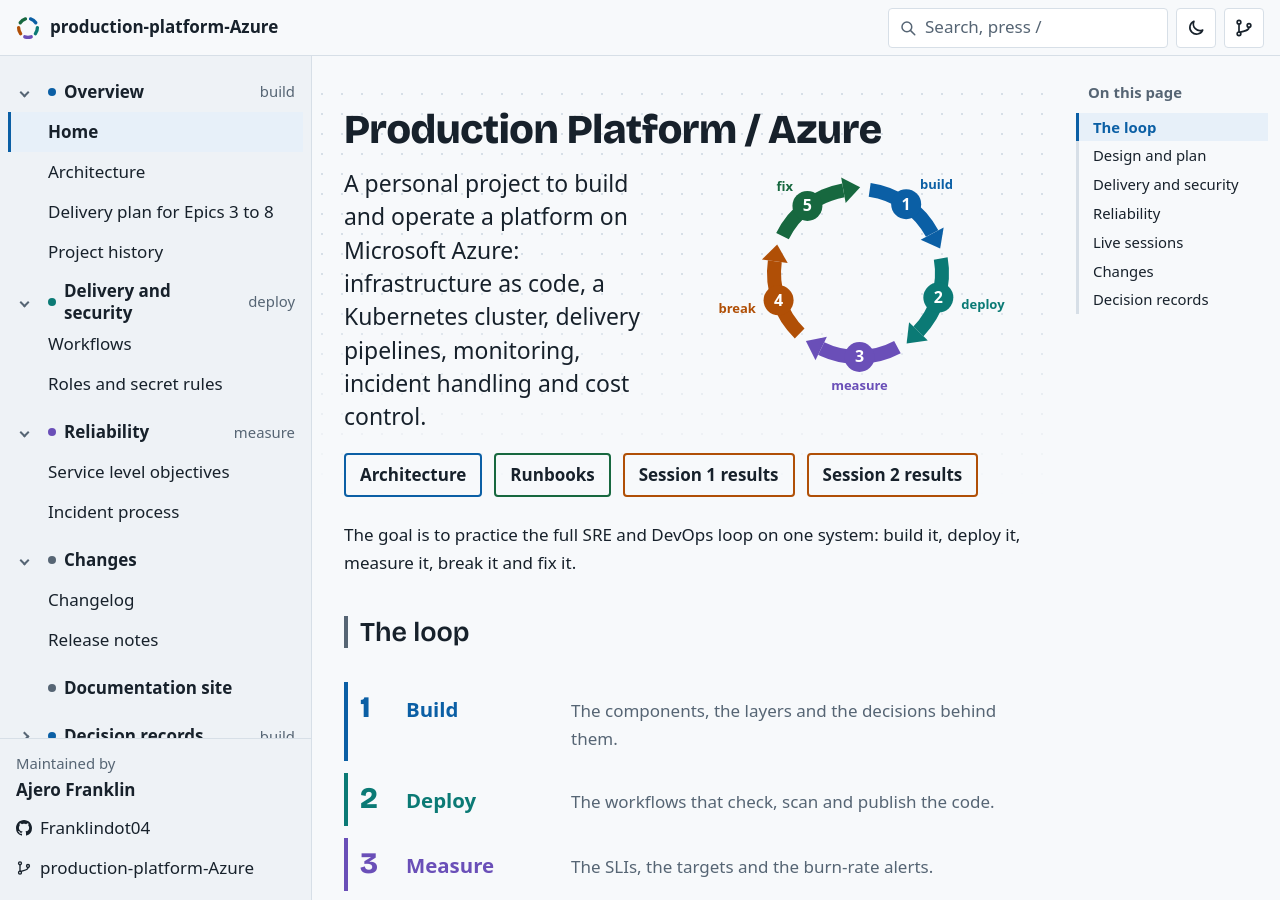
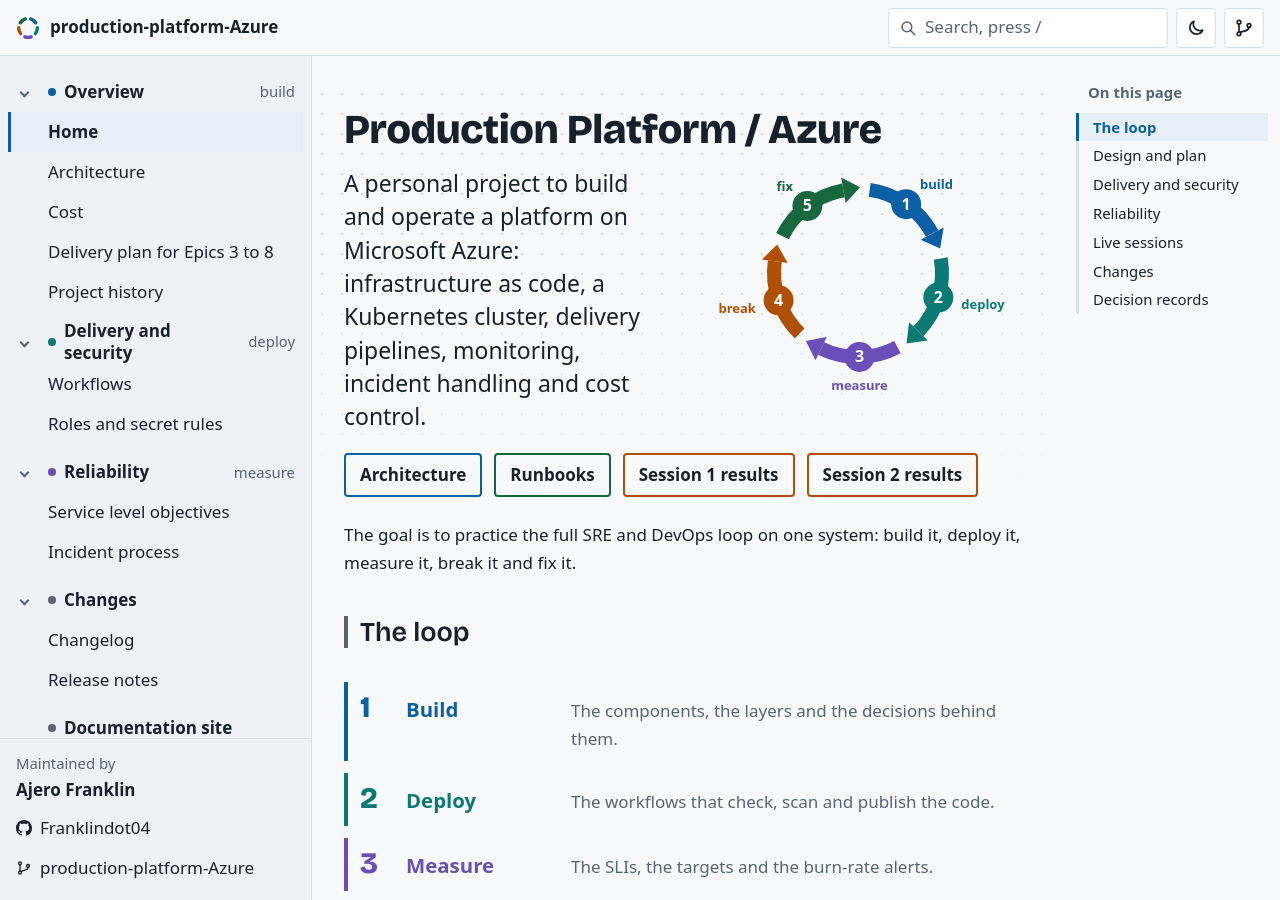
Before and after one commit to Franklindot04/production-platform-Azure, a Jekyll site: the page built from docs/index.md, in a window 1280 px wide and 900 px high. Built offline with Jekyll 4.4.1, drawn with Linux system fonts in a browser that asks for light colours; some web fonts are replaced; comment, search, counter and statistics services are not loaded; our own code applies the rules of GitHub Pages for plain Markdown files.

Commit message:
list the cost page in the sidebar navigation and stages (#52)

```diff
--- a/docs/_data/navigation.yml
+++ b/docs/_data/navigation.yml
@@ -6,6 +6,7 @@ groups:
       - path: index.md
         label: Home
       - path: architecture.md
+      - path: cost.md
       - path: plan.md
       - path: history.md
   - title: Delivery and security
--- a/docs/_data/stages.yml
+++ b/docs/_data/stages.yml
@@ -1,6 +1,7 @@
 # Maps a page to a stage of the loop. A key is a file path or a folder prefix.
 # The first key that the page path starts with wins. "none" uses the build blue.
 architecture.md: build
+cost.md: build
 plan.md: build
 history.md: build
 adr/: build
```
